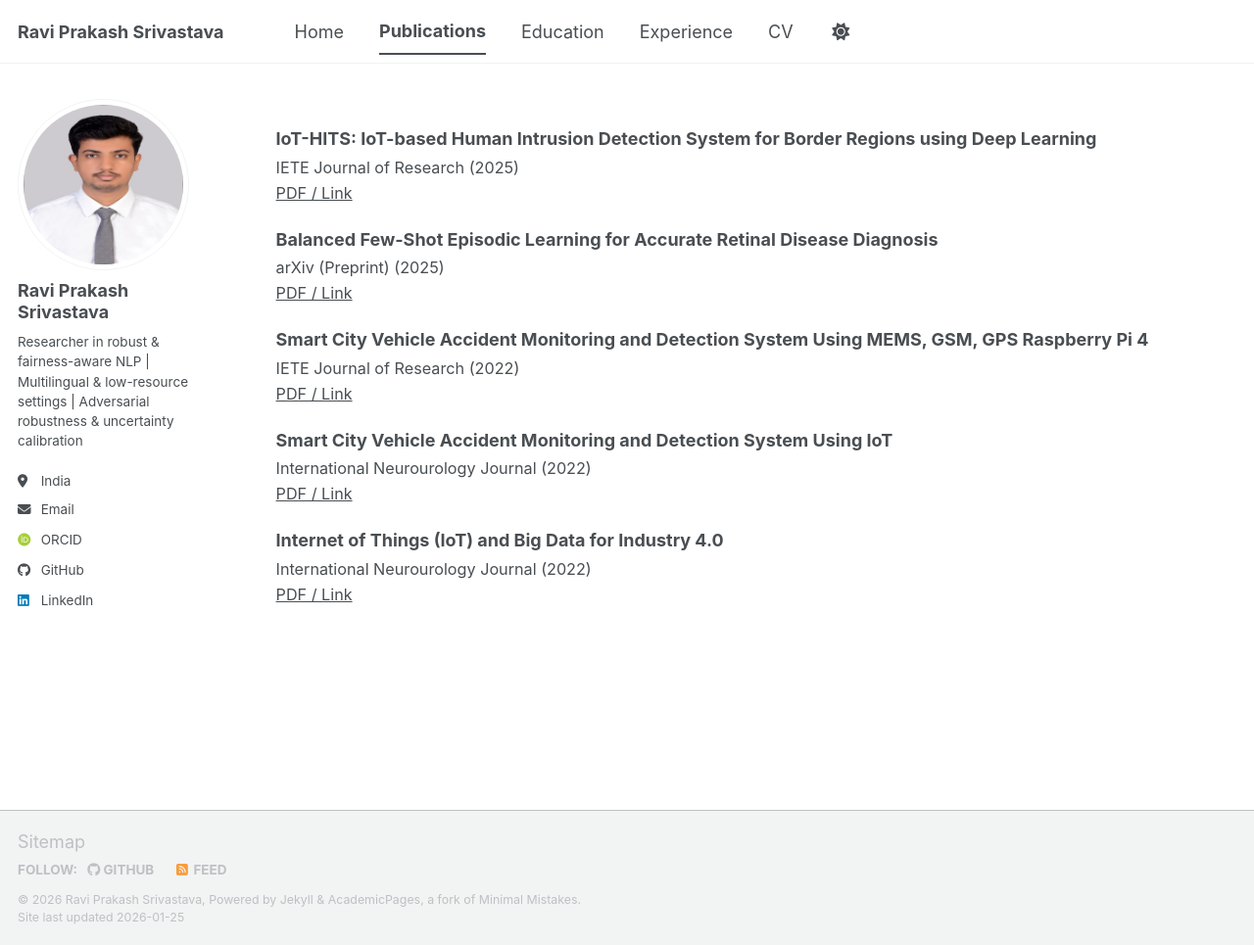
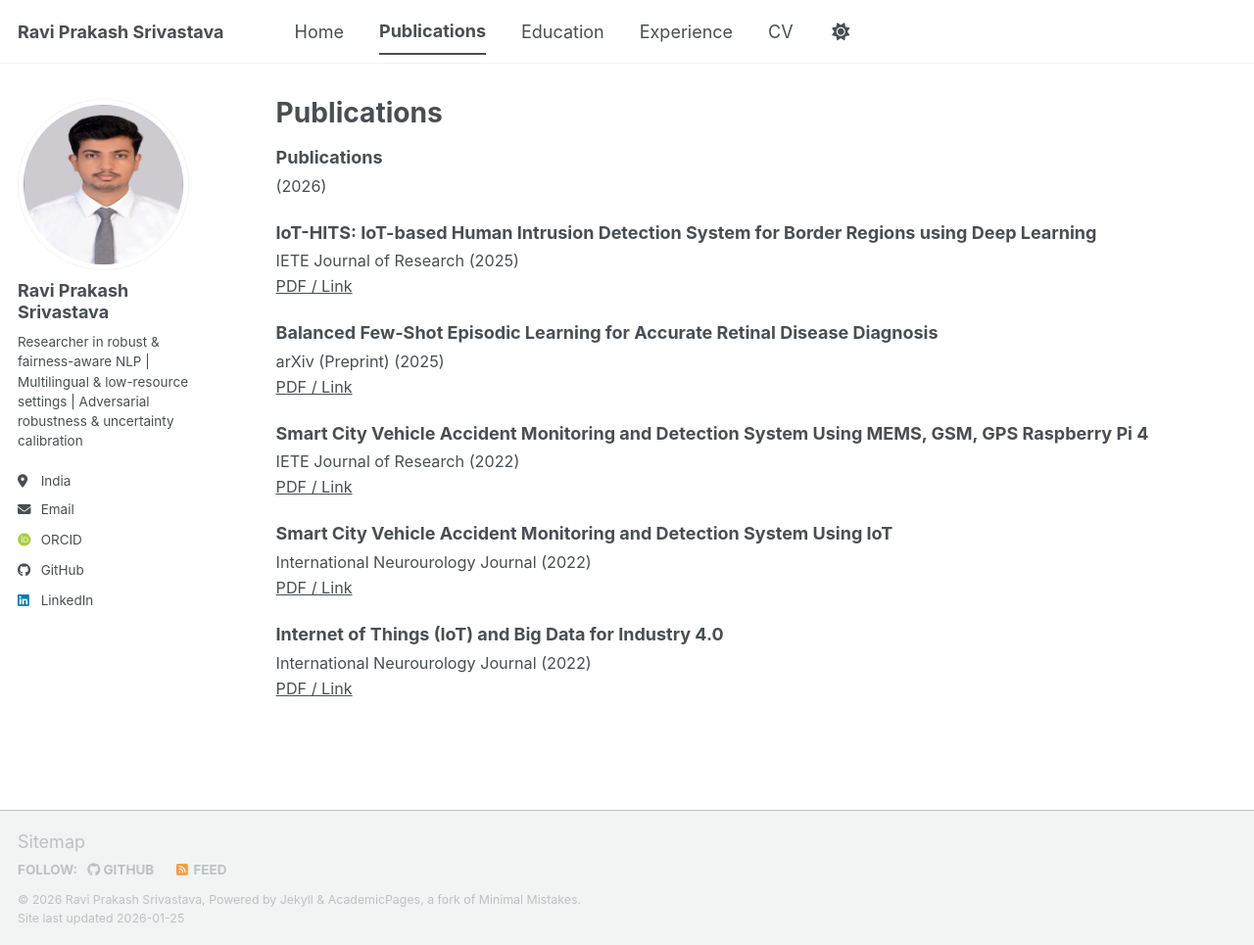
Before and after one commit to t36512401-hue/t36512401-hue.github.io, a Jekyll site: the page built from _publications/publications.md, in a window 1280 px wide and 965 px high. Shown: the whole window at 98% size. Built offline with Jekyll 4.4.1, drawn with Linux system fonts in a browser that asks for light colours; some web fonts are replaced; a script bundle is joined from its source files by our own code; library files that are not in the unit come from our copies.

Commit message:
Update publications.md

```diff
--- a/_publications/publications.md
+++ b/_publications/publications.md
@@ -1,22 +1,21 @@
 ---
 layout: archive
-title: ""
+title: "Publications"
 permalink: /publications/
 author_profile: true
 ---
 
-<h1 style="margin-bottom:1.5rem;">{{ page.title }}</h1> <!-- Page title -->
-
 <ul style="list-style:none; padding-left:0;">
 {% for post in site.publications reversed %}
-  {% unless post.permalink == page.permalink %}
   <li style="margin-bottom:1.2rem;">
+    <!-- Paper title -->
     <strong>
       <a href="{{ post.url | relative_url }}" style="text-decoration:none; color:inherit;">
         {{ post.title }}
       </a>
     </strong>
 
+    <!-- Journal / venue -->
     {% if post.venue or post.date %}
     <div style="font-size:0.9rem; color:var(--color-fg-muted); margin-top:0.2rem;">
       {% if post.venue %}{{ post.venue }}{% endif %}
@@ -24,6 +23,7 @@
     </div>
     {% endif %}
 
+    <!-- PDF / paper link -->
     {% if post.paperurl %}
     <div style="font-size:0.9rem; margin-top:0.1rem;">
       <a href="{{ post.paperurl }}" target="_blank" style="color:var(--color-accent); text-decoration:underline;">
@@ -32,6 +32,5 @@
     </div>
     {% endif %}
   </li>
-  {% endunless %}
 {% endfor %}
 </ul>
```
